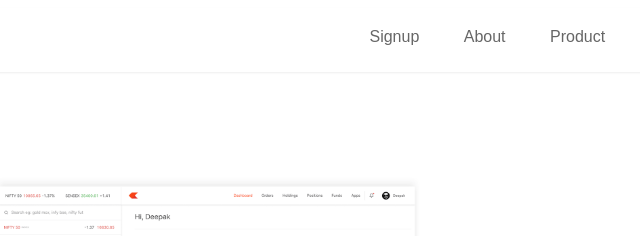
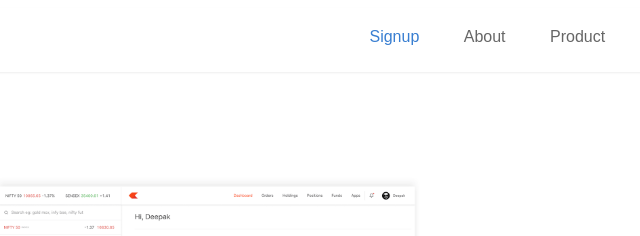
Before and after one commit to rashhxze/Zerodha, a plain HTML site: page index.html in a window 1280 px wide. In both pictures the pointer is over the element "Signup". Shown: the top 236 px of the page, 433-1073 px from the left. Drawn offline with Linux system fonts and the light colour scheme.

Commit message:
Initial Commit

```diff
--- a/style.css
+++ b/style.css
@@ -17,6 +17,10 @@ body {
 }
 #option {
     padding: 20px;
+}
+#option:hover {
+    color: #387ed1;
+    cursor: pointer;
 }
 #margin {
     margin-bottom: 60px;
```
Also changed, not shown: 1 other file.
